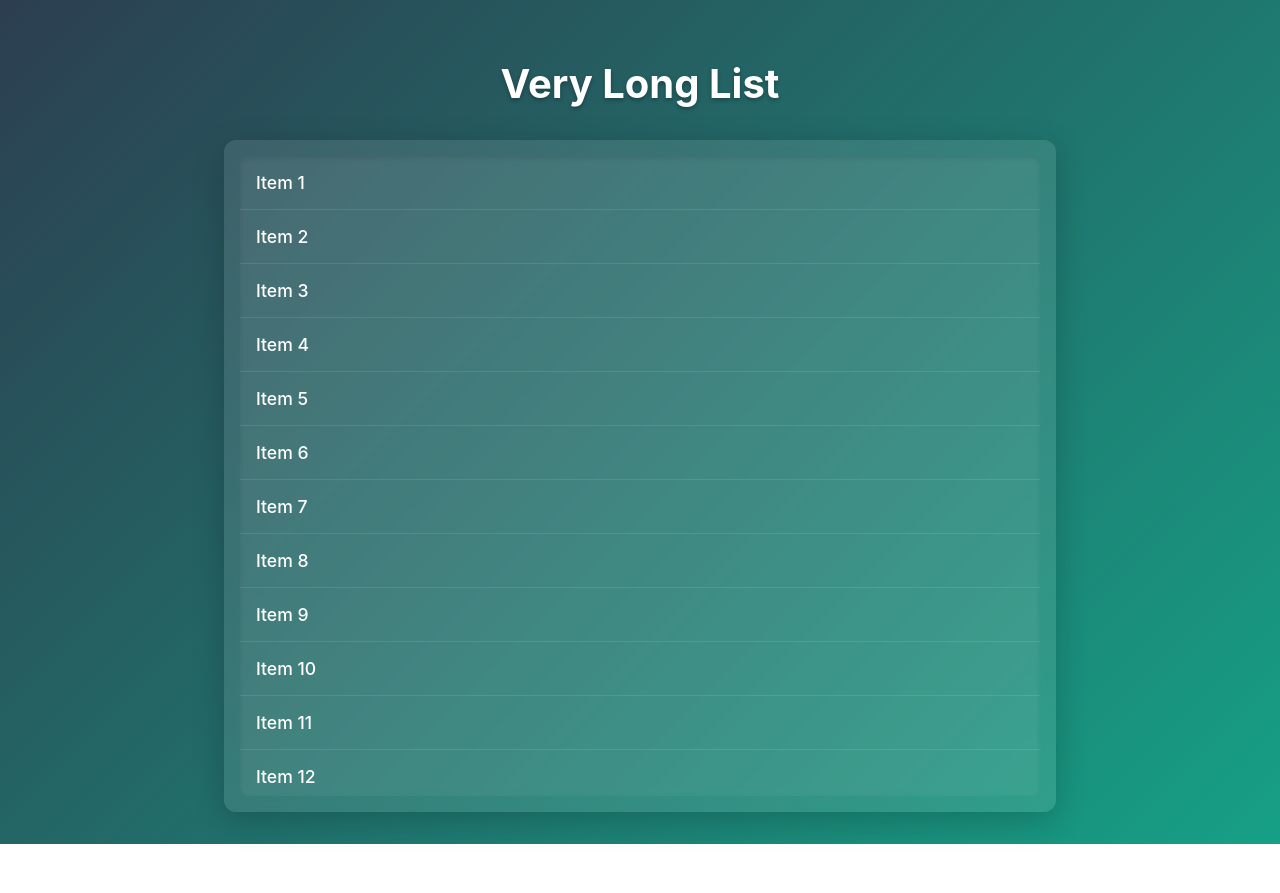
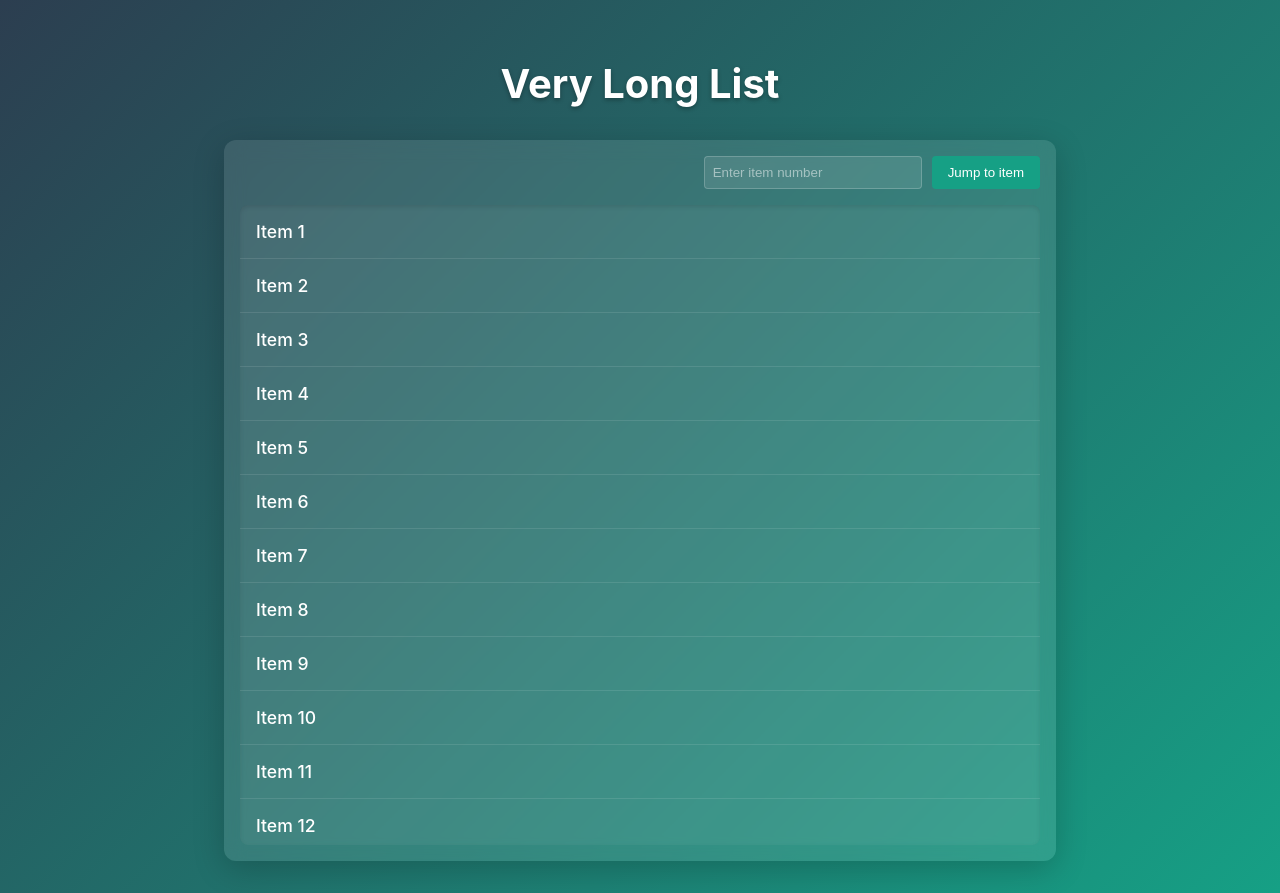
Before and after one commit to sujanos/very-long-list, an Angular app: page / in a window 1280 px wide. Before the commit the page ends 844 px from the top, so only its background shows below. Built offline with nearby package versions, Linux system fonts and the light colour scheme.

Commit message:
feat: add jump to item functionallity

```diff
--- a/src/app/components/list/list.html
+++ b/src/app/components/list/list.html
@@ -1,7 +1,19 @@
+<div class="jump-container">
+  <input
+    #jumpInput
+    type="number"
+    (keyup.enter)="jumpToItem(jumpInput.valueAsNumber)"
+    placeholder="Enter item number"
+    min="1"
+    [max]="list.length">
+  <button (click)="jumpToItem(jumpInput.valueAsNumber)">Jump to item</button>
+</div>
+
 <cdk-virtual-scroll-viewport
   [itemSize]="itemHeight"
   minBufferPx="400"
-  maxBufferPx="800">
+  maxBufferPx="800"
+  #scrollViewport>
   <ul>
     <li *cdkVirtualFor="let item of list">
       {{ item.content }}
--- a/src/app/components/list/list.scss
+++ b/src/app/components/list/list.scss
@@ -1,3 +1,37 @@
+.jump-container {
+  display: flex;
+  justify-content: flex-end;
+  gap: 10px;
+  margin-bottom: 1rem;
+
+  input {
+    width: 200px;
+    padding: 0.5rem;
+    border: 1px solid rgba(255, 255, 255, 0.2);
+    border-radius: 4px;
+    background: rgba(255, 255, 255, 0.1);
+    color: white;
+
+    &::placeholder {
+      color: rgba(255, 255, 255, 0.5);
+    }
+  }
+
+  button {
+    padding: 0.5rem 1rem;
+    background: #16a085;
+    border: none;
+    border-radius: 4px;
+    color: white;
+    cursor: pointer;
+    transition: background 0.2s;
+
+    &:hover {
+      background: darken(#16a085, 5%);
+    }
+  }
+}
+
 cdk-virtual-scroll-viewport {
   height: 80vh;
   width: 100%;
--- a/src/app/components/list/list.ts
+++ b/src/app/components/list/list.ts
@@ -1,19 +1,29 @@
-import { Component } from '@angular/core';
+import { Component, ViewChild } from '@angular/core';
 import { CommonModule } from '@angular/common';
-import { ScrollingModule } from '@angular/cdk/scrolling';
+import { FormsModule } from '@angular/forms';
+import { ScrollingModule, CdkVirtualScrollViewport } from '@angular/cdk/scrolling';
 
 @Component({
   selector: 'app-list',
   standalone: true,
-  imports: [CommonModule, ScrollingModule],
+  imports: [CommonModule, FormsModule, ScrollingModule],
   templateUrl: './list.html',
   styleUrl: './list.scss',
 })
 export class List {
+  @ViewChild('scrollViewport') scrollViewport!: CdkVirtualScrollViewport;
+
   list = Array.from({ length: 1_000_000 }, (_, i) => ({
     id: i + 1,
     content: `Item ${i + 1}`,
   }));
 
   itemHeight = 54;
+
+  jumpToItem(itemNumber: number): void {
+    if (itemNumber >= 1 && itemNumber <= this.list.length) {
+      const index = itemNumber - 1;
+      this.scrollViewport.scrollToIndex(index, 'smooth');
+    }
+  }
 }
```
